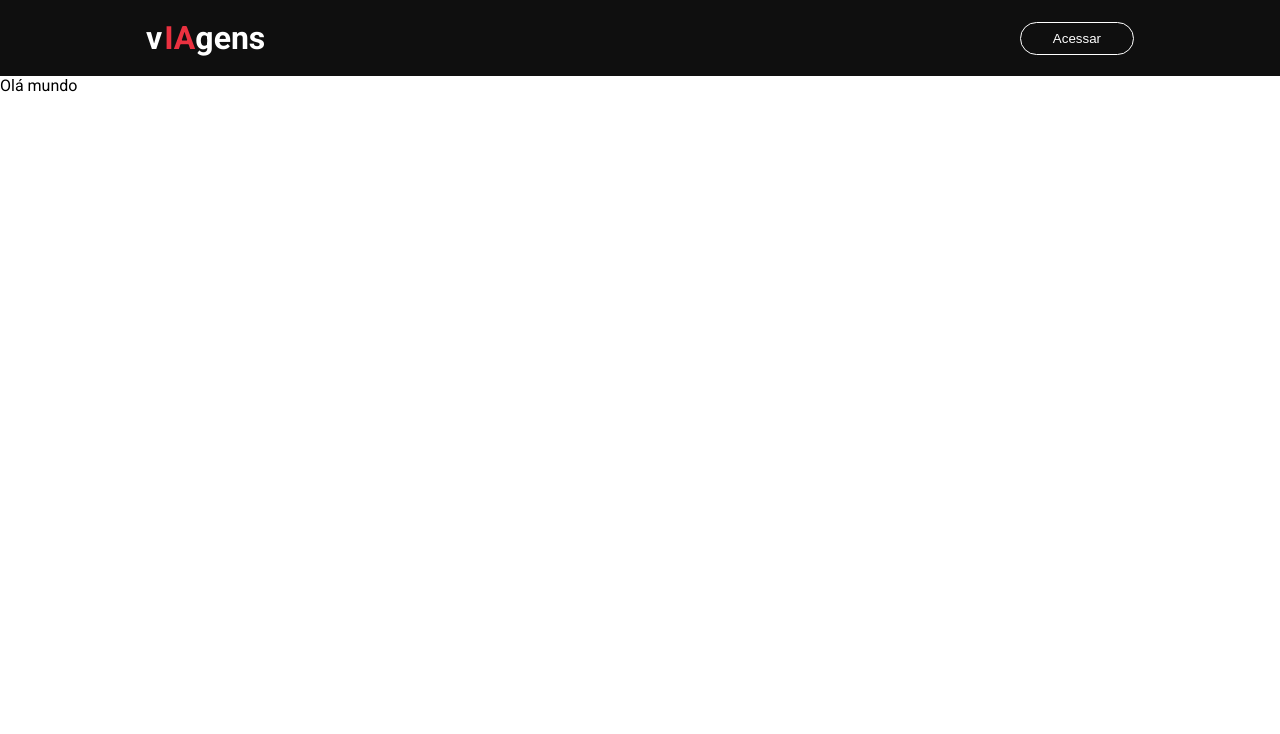
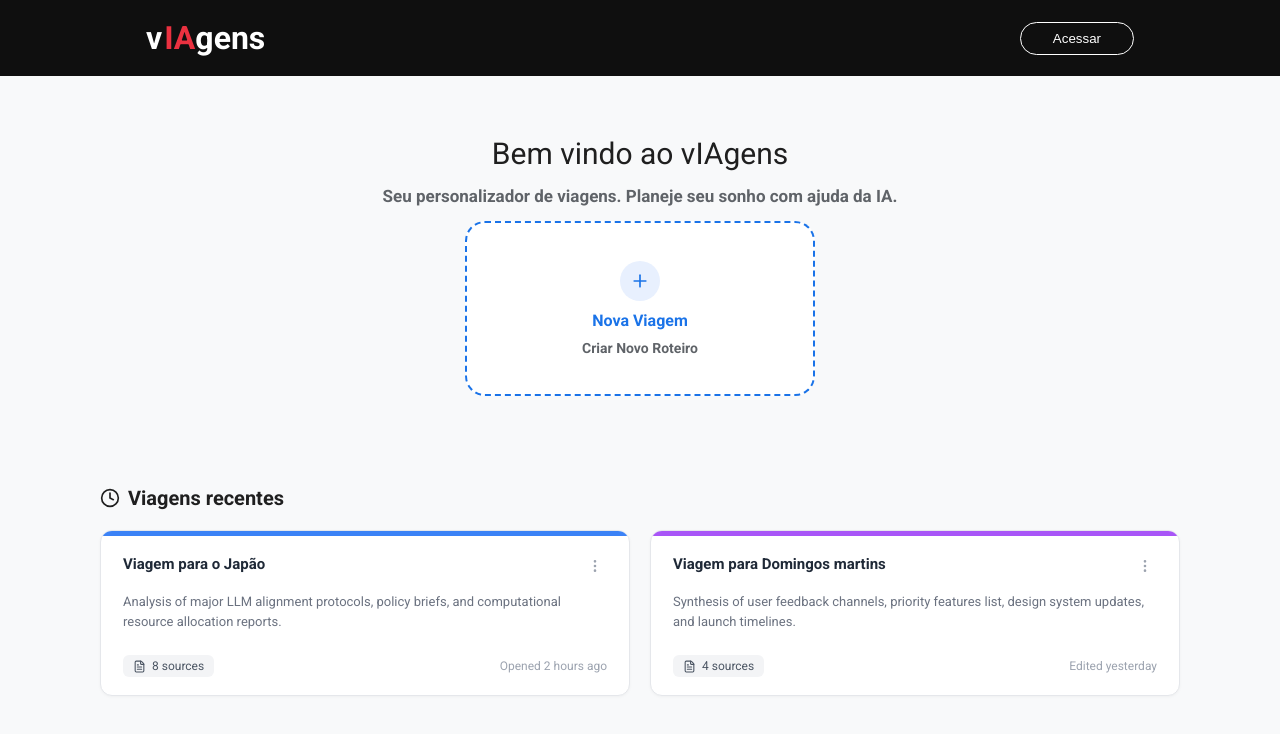
Before and after one commit to gianluca-sampogna/vIAgens, a Next.js app: page /dashboard in a window 1280 px wide. Shown: the top 734 px of the page. Built offline with nearby package versions, Linux system fonts and the light colour scheme; no server answers.

Commit message:
feat (): Desenvolvimento página dashboard

```diff
--- a/package.json
+++ b/package.json
@@ -10,6 +10,7 @@
   },
   "dependencies": {
     "axios": "^1.20.0",
+    "lucide-react": "^1.47.0",
     "next": "16.3.2",
     "next-auth": "^4.24.15",
     "react": "19.2.8",
--- a/src/app/(private)/dashboard/page.tsx
+++ b/src/app/(private)/dashboard/page.tsx
@@ -1,8 +1,91 @@
+import { Plus, Clock, LayoutGrid, List, MoreVertical, FileText } from 'lucide-react'
+import style from './style.module.css'
+
+interface Viagem {
+  nome: string
+  dsc_viagem: string
+  accentColor: string
+  sources: number
+  updatedAt: string
+}
+
+const mock_viagens: Viagem[] = [
+  {
+    nome: 'Viagem para o Japão',
+    dsc_viagem: 'Analysis of major LLM alignment protocols, policy briefs, and computational resource allocation reports.',
+    accentColor: '#3B82F6',
+    sources: 8,
+    updatedAt: 'Opened 2 hours ago'
+  },
+  {
+    nome: 'Viagem para Domingos martins',
+    dsc_viagem: 'Synthesis of user feedback channels, priority features list, design system updates, and launch timelines.',
+    accentColor: '#A855F7',
+    sources: 4,
+    updatedAt: 'Edited yesterday'
+  },
+
+]
 
 export default function Dashboard() {
   return (
-    <div className="flex flex-col flex-1 items-center justify-center bg-zinc-50 font-sans dark:bg-black">
-      <p>Olá mundo</p>
+    <div className={style.container}>
+      <section className={style.principal}>
+        <h1 className={style.txtBemVindo}>Bem vindo ao vIAgens</h1>
+        <h3 className={style.txtPersonalizador}>Seu personalizador de viagens. Planeje seu sonho com ajuda da IA.</h3>
+        <div className={style.novaViagem}>
+          <div className={style.iconPlus}>
+            <Plus size={20} />
+          </div>
+          <p className={style.txtNewImage}>Nova Viagem</p>
+          <p className={style.txtNewRoteiro}>Criar Novo Roteiro</p>
+        </div>
+      </section>
+
+      <section className={style.secao_viagens}>
+        <div className={style.viagensRecentesHeader}>
+          <div className={style.viagensRecentesTitle}>
+            <Clock size={20} className={style.clockIcon} />
+            <h2 className={style.txtViagensRecentes}>Viagens recentes</h2>
+          </div>
+          {/* <div className={style.viewToggle}>
+            <button className={`${style.viewBtn} ${style.activeView}`} aria-label="Visualização em grade">
+              <LayoutGrid size={16} />
+            </button>
+            <button className={style.viewBtn} aria-label="Visualização em lista">
+              <List size={16} />
+            </button>
+          </div> */}
+        </div>
+
+        <section className={style.cards}>
+          {mock_viagens?.length > 0 &&
+            mock_viagens.map((item, index) => (
+              <div className={style.cardViagem} key={index}>
+                <div
+                  className={style.accentBar}
+                  style={{ backgroundColor: item.accentColor }}
+                />
+                <div className={style.cardBody}>
+                  <div className={style.cardHeader}>
+                    <h3 className={style.cardTitle}>{item.nome}</h3>
+                    <button className={style.cardMenuBtn} aria-label="Opções">
+                      <MoreVertical size={16} />
+                    </button>
+                  </div>
+                  <p className={style.cardDescription}>{item.dsc_viagem}</p>
+                  <div className={style.cardFooter}>
+                    <div className={style.sourceBadge}>
+                      <FileText size={13} />
+                      <span>{item.sources} sources</span>
+                    </div>
+                    <span className={style.cardTimestamp}>{item.updatedAt}</span>
+                  </div>
+                </div>
+              </div>
+            ))}
+        </section>
+      </section>
     </div>
-  );
+  )
 }
--- /dev/null
+++ b/src/app/(private)/dashboard/style.module.css
@@ -0,0 +1,275 @@
+.container {
+    background-color: #F8F9FA;
+    min-height: calc(100vh - 76px);
+    flex: 1;
+}
+
+.principal{
+  display: flex;
+  justify-content: center;
+  align-items: center;
+  padding: 60px 0px;
+  flex-direction: column;
+  gap: 15px
+}
+
+.txtBemVindo{
+  font-weight: 500;
+  font-size: 30px;
+  color: #1F1F1F
+}
+
+.txtPersonalizador{
+  font-weight: 500;
+  font-size: 17px;
+  color: #5F6368;
+  font-weight: 700;
+}
+
+.novaViagem{
+  height: 175px;
+  width: 350px;
+  background-color: #FFFFFF;
+  border-radius: 20px;
+  border: 2px dashed #1A73E8;
+  display: flex;
+  justify-content: center;
+  align-items: center;
+  flex-direction: column;
+  gap: 10px;
+  cursor: pointer;
+}
+
+.iconPlus{
+  height: 40px;
+  width: 40px;
+  background-color: #E8F0FE;
+  border-radius: 50%;
+  display: flex;
+  justify-content: center;
+  align-items: center;
+  color: #1A73E8;
+  font-size: 24px;
+  font-weight: bold;
+}
+
+.txtNewImage {
+  font-weight: 600;
+  font-size: 16px;
+  color: #1A73E8;
+}
+
+.txtNewRoteiro {
+  font-size: 14px;
+  color: #5F6368;
+  font-weight: 700;
+}
+
+.secao_viagens {
+  display: flex;
+  flex-direction: column;
+  padding: 30px 100px;
+  gap: 20px;
+}
+
+.viagensRecentesHeader {
+  display: flex;
+  align-items: center;
+  justify-content: space-between;
+  width: 100%;
+}
+
+.viagensRecentesTitle {
+  display: flex;
+  flex-direction: row;
+  align-items: center;
+  gap: 8px;
+}
+
+.clockIcon {
+  color: #1F1F1F;
+}
+
+.txtViagensRecentes {
+  font-size: 20px;
+  color: #1F1F1F;
+  font-weight: 600;
+  margin: 0;
+}
+
+.viewToggle {
+  display: flex;
+  align-items: center;
+  gap: 4px;
+}
+
+.viewBtn {
+  background: transparent;
+  border: none;
+  padding: 6px;
+  border-radius: 6px;
+  cursor: pointer;
+  color: #9CA3AF;
+  display: flex;
+  align-items: center;
+  justify-content: center;
+  transition: all 0.2s ease;
+}
+
+.viewBtn:hover {
+  color: #4B5563;
+  background-color: #F3F4F6;
+}
+
+.activeView {
+  background-color: #2563EB;
+  color: #FFFFFF;
+}
+
+.activeView:hover {
+  background-color: #1D4ED8;
+  color: #FFFFFF;
+}
+
+.cards {
+  display: flex;
+  gap: 20px;
+  flex-wrap: wrap;
+  justify-content: flex-start;
+}
+
+.cardViagem {
+  flex: 1 1 calc(50% - 10px);
+  max-width: 580px;
+  min-width: 320px;
+  background-color: #FFFFFF;
+  border-radius: 12px;
+  border: 1px solid #E5E7EB;
+  overflow: hidden;
+  display: flex;
+  flex-direction: column;
+  box-shadow: 0 1px 3px rgba(0, 0, 0, 0.04);
+  transition: transform 0.2s ease, box-shadow 0.2s ease;
+}
+
+.cardViagem:hover {
+  transform: translateY(-2px);
+  box-shadow: 0 4px 12px rgba(0, 0, 0, 0.08);
+}
+
+.accentBar {
+  height: 5px;
+  width: 100%;
+}
+
+.cardBody {
+  padding: 18px 22px;
+  display: flex;
+  flex-direction: column;
+  flex: 1;
+  justify-content: space-between;
+  gap: 14px;
+}
+
+.cardHeader {
+  display: flex;
+  justify-content: space-between;
+  align-items: flex-start;
+  gap: 12px;
+}
+
+.cardTitle {
+  font-size: 15px;
+  font-weight: 600;
+  color: #1F2937;
+  line-height: 1.4;
+  margin: 0;
+  flex: 1;
+}
+
+.cardMenuBtn {
+  background: transparent;
+  border: none;
+  padding: 4px;
+  color: #9CA3AF;
+  cursor: pointer;
+  border-radius: 4px;
+  display: flex;
+  align-items: center;
+  justify-content: center;
+  transition: color 0.15s ease, background-color 0.15s ease;
+}
+
+.cardMenuBtn:hover {
+  color: #374151;
+  background-color: #F3F4F6;
+}
+
+.cardDescription {
+  font-size: 13px;
+  color: #6B7280;
+  line-height: 1.5;
+  margin: 0;
+}
+
+.cardFooter {
+  display: flex;
+  justify-content: space-between;
+  align-items: center;
+  margin-top: 10px;
+}
+
+.sourceBadge {
+  display: inline-flex;
+  align-items: center;
+  gap: 6px;
+  background-color: #F3F4F6;
+  color: #4B5563;
+  font-size: 12px;
+  font-weight: 500;
+  padding: 4px 10px;
+  border-radius: 6px;
+}
+
+.cardTimestamp {
+  font-size: 12px;
+  color: #9CA3AF;
+  font-weight: 400;
+}
+
+@media (max-width: 900px) {
+  .secao_viagens {
+    padding: 20px 24px;
+  }
+
+  .cardViagem {
+    flex: 1 1 100%;
+    max-width: 100%;
+  }
+}
+
+@media (max-width: 640px) {
+  .conteudo {
+    gap: 28px;
+  }
+  .image {
+    max-width: 240px;
+  }
+  .textoPrincipal {
+    font-size: 22px;
+
+  }
+  .botoes {
+    flex-direction: column;
+    gap: 16px;
+    justify-content: center;
+    align-items: center ;
+  }
+  .botao {
+    width: 100%;
+    max-width: 280px;
+  }
+  .principal{
+    padding: 20px 20px
+  }
+}
```
Also changed, not shown: 1 other file (tests, documents, lock files or other folders).
